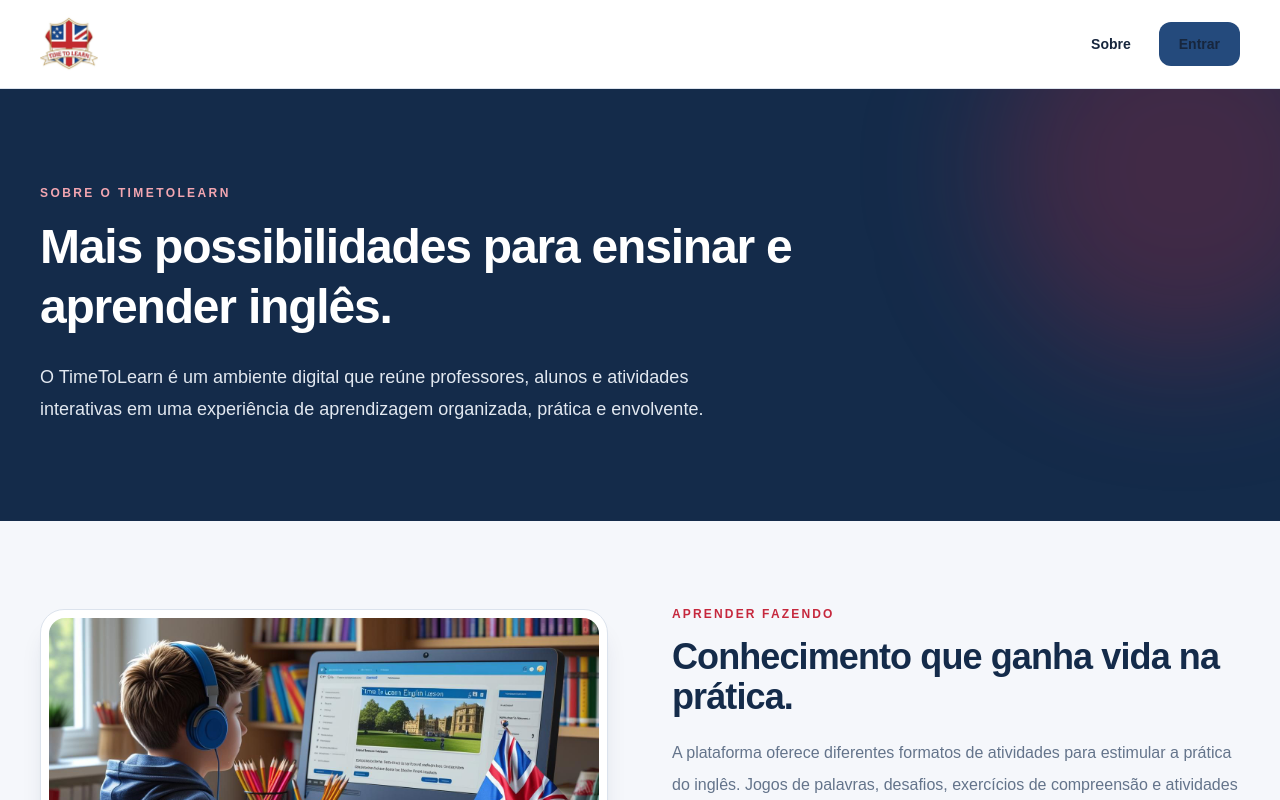
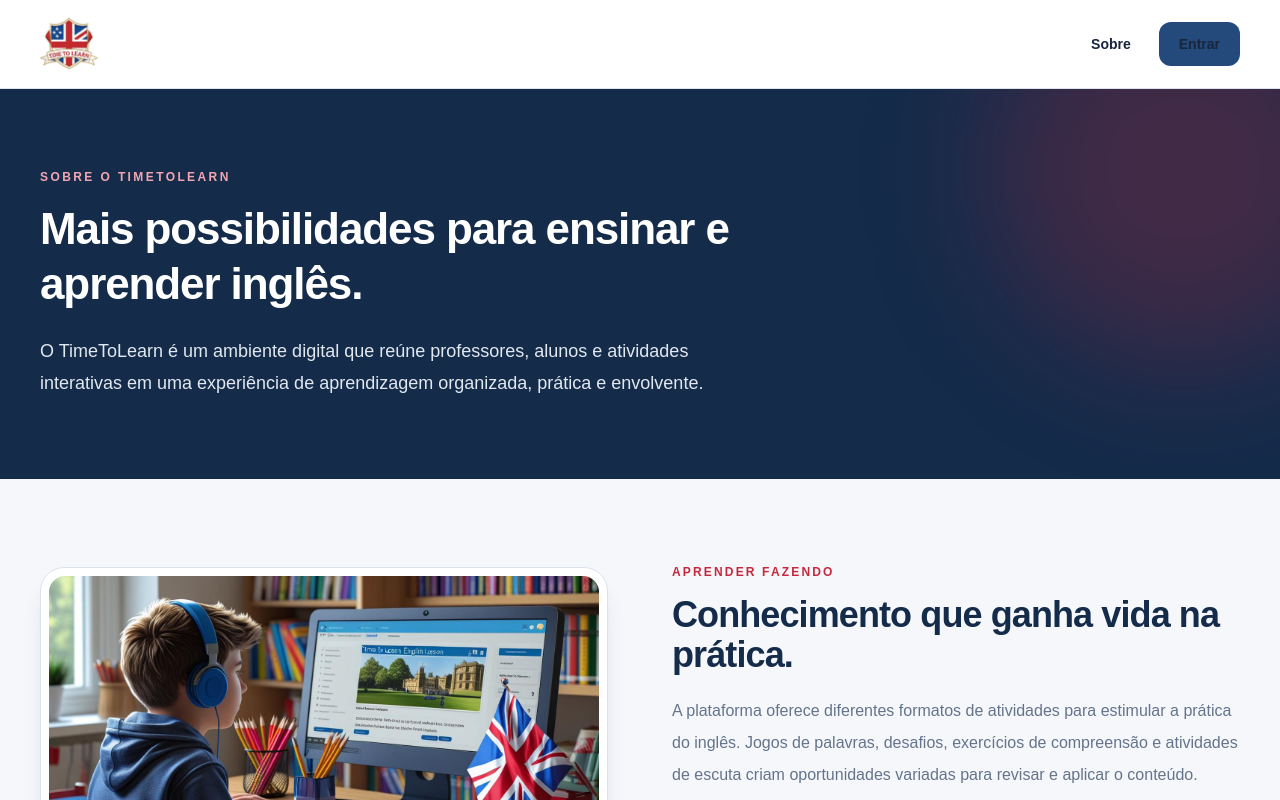
Before and after one commit to rrsantos1/newtimetolearn-web, a Next.js app: page /about in a window 1280 px wide. Shown: the top 800 px of the page. Built offline with nearby package versions, Linux system fonts and the light colour scheme; no server answers.

Commit message:
style(web): refine about page heading scale

```diff
--- a/src/pages/about.tsx
+++ b/src/pages/about.tsx
@@ -41,11 +41,11 @@ export default function AboutPage() {
           aria-hidden="true"
           className="absolute -right-24 -top-28 size-96 rounded-full bg-accent/25 blur-3xl"
         />
-        <div className="relative mx-auto max-w-7xl px-5 py-16 sm:px-8 sm:py-20 lg:px-10 lg:py-24">
+        <div className="relative mx-auto max-w-7xl px-5 py-12 sm:px-8 sm:py-16 lg:px-10 lg:py-20">
           <p className="text-xs font-bold uppercase tracking-[0.2em] text-[#f3a6b1]">
             Sobre o TimeToLearn
           </p>
-          <h1 className="mt-4 max-w-3xl text-4xl font-extrabold leading-tight tracking-tight text-white sm:text-5xl">
+          <h1 className="mt-4 max-w-3xl text-3xl font-extrabold leading-tight tracking-tight text-white sm:text-4xl lg:text-[2.75rem]">
             Mais possibilidades para ensinar e aprender inglês.
           </h1>
           <p className="mt-6 max-w-2xl text-base leading-8 text-slate-200 sm:text-lg">
```
